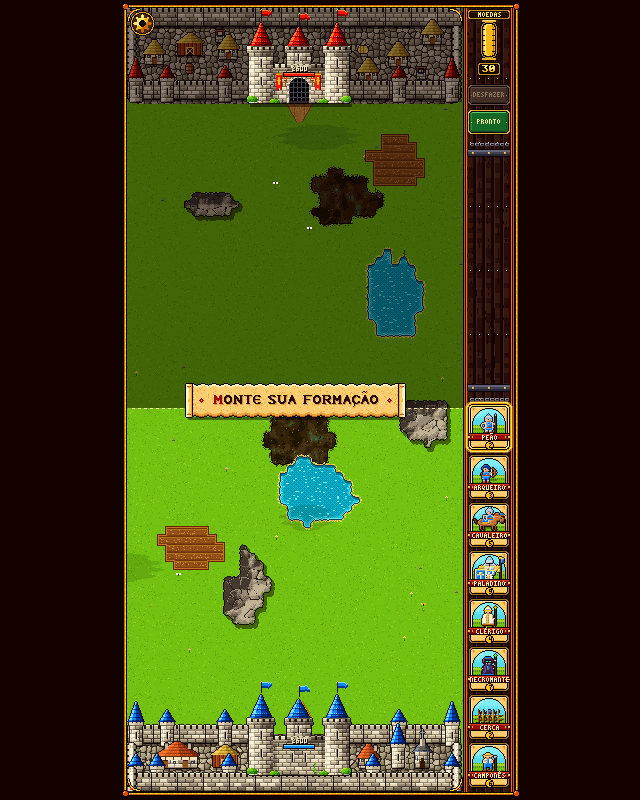
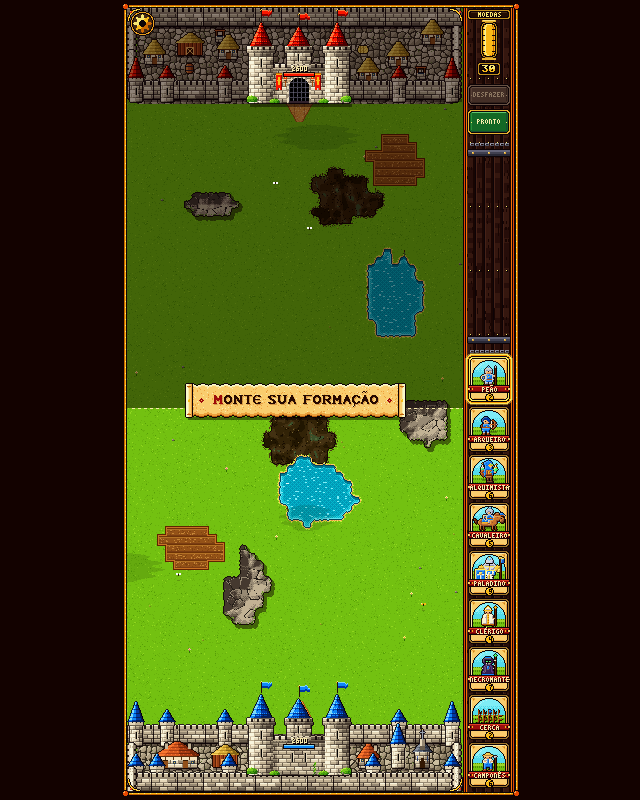
Before and after one commit to danielmartinscabanas/simple_javascript_editor, a plain HTML site: page game/index.html in a window 1280 px wide. Shown: the whole page, without its empty margins (319-959 px from the left). Drawn offline with Linux system fonts and the light colour scheme; animation ran at ten frames a second.

Commit message:
Add alchemist: arcing potion area damage; 9-card layout with taller minimum field

```diff
--- a/game/index.html
+++ b/game/index.html
@@ -18,14 +18,14 @@ canvas { display: block; flex: none; image-rendering: pixelated; image-rendering
 'use strict';
 // ===================== CONSTANTES =====================
 const SW = 52, TS = 8; // coluna lateral: 4px de moldura de cada lado, miolo de 44px centrado em MW + 26
-let MW = 216, W = MW + SW, H = 528, COLS = 27, ROWS = 66, MID = 264;
+let MW = 216, W = MW + SW, H = 584, COLS = 27, ROWS = 66, MID = 264;
 // O campo se estica para preencher a tela (largura e altura), sempre com escala inteira.
 (function fit() {
   if (!innerWidth || !innerHeight) return;
   const dpr = window.devicePixelRatio || 1, dw = Math.floor(innerWidth * dpr), dh = Math.floor(innerHeight * dpr);
-  const sc = Math.max(1, Math.floor(Math.min(dw / (SW + 226), dh / 538)));
+  const sc = Math.max(1, Math.floor(Math.min(dw / (SW + 226), dh / 594)));
   MW = Math.min(336, Math.max(216, Math.floor((dw / sc - 10 - SW) / 8) * 8));
-  H = Math.min(840, Math.max(528, Math.floor((dh / sc - 10) / 8) * 8));
+  H = Math.min(840, Math.max(584, Math.floor((dh / sc - 10) / 8) * 8));
   W = MW + SW; COLS = MW / 8; ROWS = H / 8; MID = H / 2;
 })();
 let R = Math.random;
@@ -284,7 +284,48 @@ function palN(f) {
   gBox(g, 26, 0, 1, 26, 'd'); gBox(g, 25, 0, 3, 2, 'm'); gBox(g, 27, 1, 3, 5, 't'); gBox(g, 27, 1, 3, 1, 'g');
   return g;
 }
+// ---- Alquimista ----
+function alchE(f) {
+  const g = gNew(20, 24), lg = f ? [7, 10] : [8, 11];
+  gBox(g, lg[0], 18, 2, 4, 'd'); gBox(g, lg[1], 18, 2, 4, 'd'); gBox(g, lg[0], 22, 3, 2, 'D'); gBox(g, lg[1], 22, 3, 2, 'D');
+  gEll(g, 4, 13, 3, 4, 'b'); gBox(g, 2, 8, 3, 3, 'w'); gBox(g, 3, 6, 1, 2, 'w'); gBox(g, 2, 9, 3, 2, 'a'); gPx(g, 3, 4, 'g');
+  gEll(g, 9, 13, 5, 5, 't'); gBox(g, 7, 11, 6, 8, 'b'); gBox(g, 6, 16, 8, 1, 'd'); gBox(g, 9, 12, 1, 3, 'g'); gPx(g, 11, 13, 'a');
+  gEll(g, 9, 5, 4, 4, 't'); gBox(g, 6, 8, 7, 1, 't'); gEll(g, 11, 6, 2, 2, 's'); gBox(g, 10, 5, 4, 2, 'g'); gPx(g, 11, 5, 'a'); gPx(g, 13, 5, 'a'); gBox(g, 5, 3, 1, 3, 't');
+  gBox(g, 12, 12, 4, 2, 't'); gBox(g, 15, 11, 2, 3, 's');
+  gBox(g, 16, 6, 1, 3, 'w'); gEll(g, 16, 10, 2, 2, 'a'); gPx(g, 15, 9, 'w'); gPx(g, 17, 5, 'g'); gBox(g, 15, 8, 3, 1, 'g');
+  return g;
+}
+function alchS(f) {
+  const g = gNew(20, 24), dy = f ? 1 : 0;
+  gBox(g, 6, 18, 3, 4 - dy, 'd'); gBox(g, 11, 18 + dy, 3, 4 - dy, 'd'); gBox(g, 6, 22 - dy, 4, 2, 'D'); gBox(g, 11, 22, 4, 2, 'D');
+  gEll(g, 10, 13, 6, 5, 't'); gBox(g, 7, 10, 6, 9, 'b'); gBox(g, 6, 16, 8, 1, 'd'); gBox(g, 10, 11, 1, 5, 'g');
+  gBox(g, 3, 10, 3, 7, 't'); gBox(g, 3, 16, 3, 2, 's'); gBox(g, 14, 10, 3, 4, 't');
+  gEll(g, 10, 5, 4, 4, 't'); gBox(g, 7, 5, 7, 4, 's'); gBox(g, 7, 5, 7, 2, 'g'); gBox(g, 8, 5, 2, 2, 'a'); gBox(g, 11, 5, 2, 2, 'a'); gPx(g, 10, 5, 'g');
+  gBox(g, 17, 6, 1, 3, 'w'); gEll(g, 17, 11, 2, 2, 'a'); gBox(g, 16, 9, 3, 1, 'g'); gPx(g, 17, 5, 'g'); gBox(g, 15, 12, 2, 2, 's');
+  return g;
+}
+function alchN(f) {
+  const g = gNew(20, 24), dy = f ? 1 : 0;
+  gBox(g, 6, 18, 3, 4 - dy, 'd'); gBox(g, 11, 18 + dy, 3, 4 - dy, 'd'); gBox(g, 6, 22 - dy, 4, 2, 'D'); gBox(g, 11, 22, 4, 2, 'D');
+  gEll(g, 10, 13, 6, 5, 't'); gEll(g, 10, 12, 5, 5, 'b'); gBox(g, 7, 9, 2, 3, 'w'); gBox(g, 7, 10, 2, 2, 'a'); gBox(g, 12, 8, 2, 4, 'w'); gBox(g, 12, 9, 2, 3, 'V'); gBox(g, 6, 16, 8, 1, 'd'); gBox(g, 8, 11, 4, 1, 'g');
+  gBox(g, 3, 10, 3, 7, 't'); gBox(g, 14, 10, 3, 4, 't'); gBox(g, 3, 16, 3, 2, 's');
+  gEll(g, 10, 5, 4, 4, 't'); gBox(g, 9, 4, 2, 4, 'T'); gBox(g, 8, 7, 4, 2, 'T');
+  return g;
+}
+const POTION_COLORS = ['#6bff8a', '#c46bff', '#ff8a3a', '#4ad8ff'];
+function splashPotion(p) {
+  const R2 = DEF.alchemist.aoe, sx = p.tx, sy = p.ty, col = p.col;
+  for (const u of units) { if (u.dead || u.team === p.team) continue; const d = Math.hypot(u.x - sx, (u.y - 4 - sy)); if (d < R2 + u.d.r) damage(u, p.dmg * (1 - 0.45 * d / (R2 + u.d.r)), p.team); }
+  for (const f of fences) { if (f.dead || f.team === p.team) continue; if (Math.hypot(f.x - sx, f.y - sy) < R2 + 10) damage(f, p.dmg * 0.6, p.team); }
+  for (const c of castles) if (c.team !== p.team && c.hp > 0 && rectDist(sx, sy, c) < R2 * 0.6) damage(c, p.dmg * 0.8, p.team);
+  const fm = farms[1 - p.team]; if (fm && fm.planted > 0 && fm.cells.some(c => Math.hypot(c.x + 4 - sx, c.y + 4 - sy) < R2)) damage(fm, p.dmg * 0.8, p.team);
+  for (let i = 0; i < 26; i++) { const a = i / 26 * Math.PI * 2, sp = 18 + R() * 16; parts.push({ x: sx, y: sy, vx: Math.cos(a) * sp, vy: Math.sin(a) * sp * 0.6, life: 0.5, max: 0.5, c: i % 3 ? col : '#ffffff', sz: i % 4 ? 1 : 2 }); }
+  for (let i = 0; i < 12; i++) parts.push({ x: sx + (R() - 0.5) * R2, y: sy + (R() - 0.5) * R2 * 0.7, vx: 0, vy: -6 - R() * 10, life: 0.9, max: 0.9, c: col, sz: 2, bub: false });
+  puddles.push({ x: sx, y: sy, r: R2 * 0.8, t: 2.2, col });
+}
+let puddles = [];
 const VIEWS = {
+  alchemist: { E: [alchE(0), alchE(1)], S: [alchS(0), alchS(1)], N: [alchN(0), alchN(1)] },
   necro: { E: [NECRO_A, NECRO_B], N: [backOf(NECRO_A, 3, 8, 'v', { glow: true }), backOf(NECRO_B, 3, 8, 'v', { glow: true })] },
   skeleton: { E: [SKEL_A, SKEL_B], N: [backOf(SKEL_A, 2, 4, 'n'), backOf(SKEL_B, 2, 4, 'n')] },
   pawn: { E: [PAWN_A, PAWN_B], S: [PAWN_S_A, PAWN_S_B], N: [backOf(PAWN_S_A, 5, 7, 'm', { emblem: true }), backOf(PAWN_S_B, 5, 7, 'm', { emblem: true })],
@@ -416,11 +457,12 @@ const DEF = {
   archer: { name: 'ARQUEIRO',  cost: 3, hp: 90,  dmg: 9,  cd: 1.5, range: 62, speed: 10, r: 5, mass: 1, aggro: 72, ranged: true, arrow: true },
   fence:  { name: 'CERCA',     cost: 2, hp: 260, r: 4, structure: true },
   paladin: { name: 'PALADINO', cost: 9, hp: 680, dmg: 40, cd: 1.4, range: 4, speed: 14, r: 8, mass: 6, aggro: 60 },
+  alchemist: { name: 'ALQUIMISTA', cost: 6, hp: 100, dmg: 20, cd: 2.4, range: 54, speed: 9, r: 5, mass: 1, aggro: 70, ranged: true, potion: true, aoe: 16 },
   necro:  { name: 'NECROMANTE', cost: 7, hp: 110, dmg: 0, cd: 1, range: 0, speed: 0, r: 5, mass: 2, aggro: 0, summoner: true },
   skeleton: { name: 'ESQUELETO', cost: 0, hp: 30, dmg: 6, cd: 1.0, range: 3, speed: 13, r: 4, mass: 0.6, aggro: 52, summoned: true },
   farmer: { name: 'CAMPONÊS', cost: 6, hp: 80, dmg: 0, cd: 1, range: 0, speed: 7, r: 4, mass: 1, aggro: 0, worker: true },
 };
-const CARDS = ['pawn', 'archer', 'knight', 'paladin', 'bishop', 'necro', 'fence', 'farmer'];
+const CARDS = ['pawn', 'archer', 'alchemist', 'knight', 'paladin', 'bishop', 'necro', 'fence', 'farmer'];
 const CARD_X = MW + 5, CARD_W = 42, CARD_H = 46;
 const CARD_Y = CARDS.map((_, i) => H - 2 - (CARDS.length - i) * 48);
 const BAR = { y0: 16, y1: 48 };
@@ -684,6 +726,7 @@ function drawConfetti() {
   for (const c of confetti) { const flip = Math.sin(c.t * 8 + c.ph) > 0; rect(Math.round(c.x), Math.round(c.y), flip ? c.w : c.h, flip ? c.h : c.w, c.c); }
 }
 function reset() {
+  puddles = [];
   makeCastles(); makeFarms(); farmAcc = [0, 0]; genMap();
   hist = []; units = []; fences = []; projs = []; parts = []; texts = []; gold = [5, 5]; coins = [SETUP_COINS, SETUP_COINS];
   phase = 'setup'; countT = 0; over = null; time = 0; uid = 0;
@@ -837,6 +880,7 @@ function botFormation() {
   for (let i = 0; i < nk && c >= 5; i++) { front.push('knight'); c -= 5; }
   const nb = Math.min(nk, R() * 3 | 0);
   for (let i = 0; i < nb && c >= 4; i++) { back.push('bishop'); c -= 4; }
+  if (c >= 9 && R() < 0.6) { back.push('alchemist'); c -= 6; }
   const na = 1 + (R() * 3 | 0);
   for (let i = 0; i < na && c >= 3; i++) { back.push('archer'); c -= 3; }
   while (c >= 2) { front.push('pawn'); c -= 2; }
@@ -912,6 +956,7 @@ function attack(u, t) {
   u.cd = d.cd * (0.9 + R() * 0.2); u.atkT = 0.22;
   const dmg = d.dmg * (0.85 + R() * 0.3);
   if (d.arrow) projs.push({ kind: 'arrow', x: u.x + u.face * 5, y: u.y - 9, t, sp: 120, dmg, team: u.team });
+  else if (d.potion) projs.push({ kind: 'potion', x: u.x + u.face * 4, y: u.y - 10, t, sp: 62, dmg, team: u.team, col: POTION_COLORS[R() * 4 | 0], d0: 0, prog: 0 });
   else if (d.ranged) projs.push({ kind: 'bolt', x: u.x + u.face * 4, y: u.y - 14, t, sp: 90, dmg, team: u.team });
   else damage(t, dmg, u.team);
 }
@@ -1054,7 +1099,7 @@ function bishopAI(u, dt) {
 }
 
 // ===================== BOT =====================
-function pickPlan() { const r = R(); return r < 0.24 ? 'pawn' : r < 0.38 ? 'archer' : r < 0.58 ? 'knight' : r < 0.66 ? 'paladin' : r < 0.8 ? 'bishop' : 'necro'; }
+function pickPlan() { const r = R(); return r < 0.22 ? 'pawn' : r < 0.34 ? 'archer' : r < 0.46 ? 'alchemist' : r < 0.62 ? 'knight' : r < 0.69 ? 'paladin' : r < 0.82 ? 'bishop' : 'necro'; }
 function botUpdate(dt) {
   bot.think -= dt; if (bot.think > 0) return;
   bot.think = 0.5 + R() * 0.8;
@@ -1085,6 +1130,7 @@ function botUpdate(dt) {
 function update(dt) {
   time += dt;
   updateAmbient(dt);
+  for (const pd of puddles) pd.t -= dt; puddles = puddles.filter(pd => pd.t > 0);
   if (msg && (msg.t -= dt) <= 0) msg = null;
   if (phase === 'count' && (countT -= dt) <= 0) { phase = 'battle'; for (const u of units) u.deployT = 0; }
   const rdt = dt; dt *= SPEED;
@@ -1154,8 +1200,10 @@ function update(dt) {
     if (isAlive(p.t)) { const a = aimPoint(p.t, p.x, p.y); p.tx = a.x; p.ty = a.y; }
     const dx = p.tx - p.x, dy = p.ty - p.y, L = Math.hypot(dx, dy), s = p.sp * dt;
     p.vx = dx / (L || 1); p.vy = dy / (L || 1);
+    if (p.kind === 'potion') { if (!p.d0) p.d0 = Math.max(L, 1); p.prog = clamp(1 - L / p.d0, 0, 1); }
     if (L <= s + 1) {
       p.done = true;
+      if (p.kind === 'potion') { splashPotion(p); continue; }
       if (!isAlive(p.t)) continue;
       if (p.kind === 'heal') {
         p.t.hp = Math.min(p.t.max, p.t.hp + p.dmg); p.t.healFx = FX_T;
@@ -1163,7 +1211,8 @@ function update(dt) {
         for (let i = 0; i < 6; i++) parts.push({ x: p.t.x + (R() - 0.5) * 8, y: p.t.y - R() * 10, vx: 0, vy: -12 - R() * 10, life: 0.6, max: 0.6, c: '#9dffb0' });
       } else damage(p.t, p.dmg, p.team);
     } else { p.x += p.vx * s; p.y += p.vy * s;
-      if (p.kind !== 'arrow' && R() < 0.6) parts.push({ x: p.x, y: p.y, vx: 0, vy: 0, life: 0.25, max: 0.25, c: p.kind === 'heal' ? '#7dff9a' : '#ffe680' }); }
+      if (p.kind === 'potion') { if (R() < 0.5) parts.push({ x: p.x, y: p.y - Math.sin(p.prog * Math.PI) * 14, vx: 0, vy: 2, life: 0.3, max: 0.3, c: p.col }); }
+      else if (p.kind !== 'arrow' && R() < 0.6) parts.push({ x: p.x, y: p.y, vx: 0, vy: 0, life: 0.25, max: 0.25, c: p.kind === 'heal' ? '#7dff9a' : '#ffe680' }); }
   }
   projs = projs.filter(p => !p.done);
   for (const p of parts) { p.life -= dt; p.x += p.vx * dt; p.y += p.vy * dt; if (p.gr) p.vy += p.gr * dt; }
@@ -2115,6 +2164,7 @@ function drawFarms() {
 function render() {
   g.drawImage(bgCanvas, 0, 0);
   drawCloudShadows();
+  for (const pd of puddles) { g.globalAlpha = clamp(pd.t / 1.0, 0, 0.55); for (let dy = -pd.r * 0.6; dy <= pd.r * 0.6; dy++) { const hw = pd.r * Math.sqrt(Math.max(0, 1 - (dy / (pd.r * 0.6)) ** 2)); rect(Math.round(pd.x - hw), Math.round(pd.y + dy), Math.round(hw * 2), 1, pd.col); } g.globalAlpha = 1; }
   for (const s of shimmer) { const v = Math.sin(time * s.sp + s.ph); if (v > 0.55) rect(s.x, s.y, v > 0.85 ? 3 : 2, 1, v > 0.85 ? '#e8ffff' : C.tealL); }
   drawFarms();
   const placing = (sel >= 0 && phase !== 'count') || phase === 'setup';
@@ -2145,7 +2195,11 @@ function render() {
   }
   for (const p of projs) {
     const px = Math.round(p.x), py = Math.round(p.y);
-    if (p.kind === 'arrow') {
+    if (p.kind === 'potion') {
+      const hy = py - Math.round(Math.sin(p.prog * Math.PI) * 14), spin = ((time * 12) | 0) % 2;
+      rect(px - 1, py + 1, 3, 1, 'rgba(20,12,16,0.35)');
+      rect(px - 1, hy - 1, 3, 4, C.ink); rect(px, hy - 3, 1, 2, '#e6f0ff'); rect(px - (spin ? 0 : 1), hy, 2, 2, p.col); rect(px - 1 + spin, hy + 1, 2, 1, '#ffffff');
+    } else if (p.kind === 'arrow') {
       for (let k = 0; k < 5; k++) rect(Math.round(p.x - (p.vx || 0) * k), Math.round(p.y - (p.vy || 0) * k), 1, 1, k === 0 ? '#dcdcd8' : k > 3 ? C.cream : '#9a5a2c');
     } else {
       const heal = p.kind === 'heal';
```
